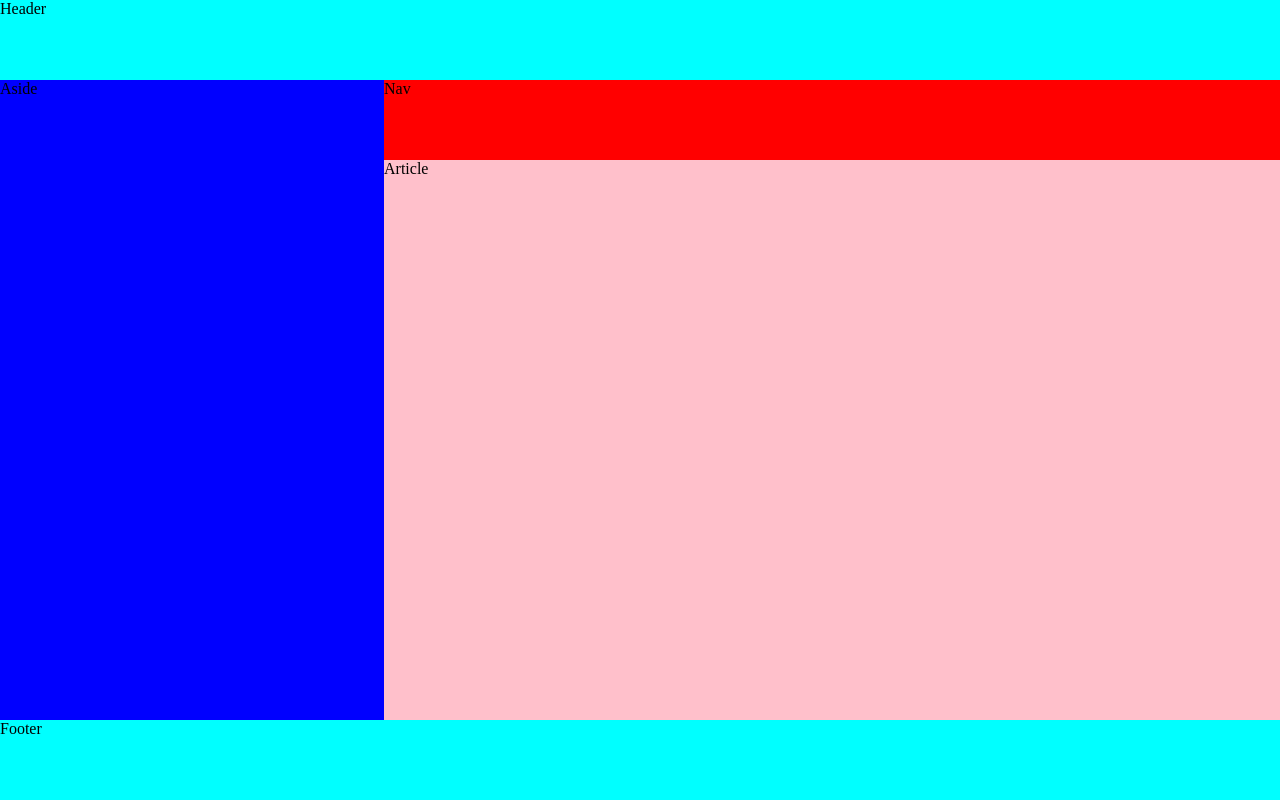
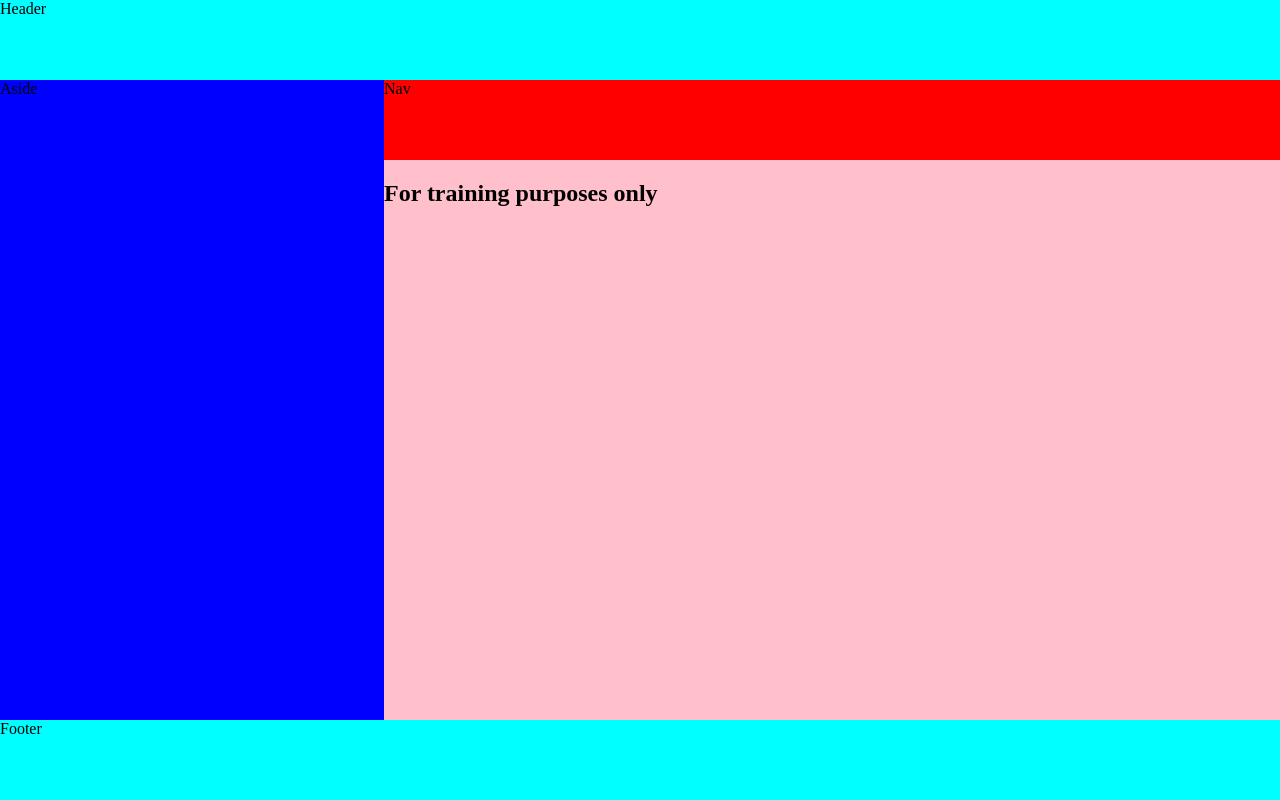
Before and after one commit to Accoder11/SampleResume, a plain HTML site: page index.html in a window 1280 px wide. Drawn offline with Linux system fonts and the light colour scheme.

Commit message:
create changes

```diff
--- a/index.html
+++ b/index.html
@@ -4,7 +4,7 @@
     <meta charset="UTF-8" />
     <meta http-equiv="X-UA-Compatible" content="IE=edge" />
     <meta name="viewport" content="width=device-width, initial-scale=1.0" />
-    <title>Document</title>
+    <title>Holy Grail Flexbox 3</title>
     <link rel="stylesheet" href="main.css" />
   </head>
   <body>
@@ -13,7 +13,9 @@
       <aside>Aside</aside>
       <div class="rightSide">
         <nav>Nav</nav>
-        <article>Article</article>
+        <article>
+          <h1>For training purposes only</h1>
+        </article>
       </div>
     </main>
     <footer>Footer</footer>
```
